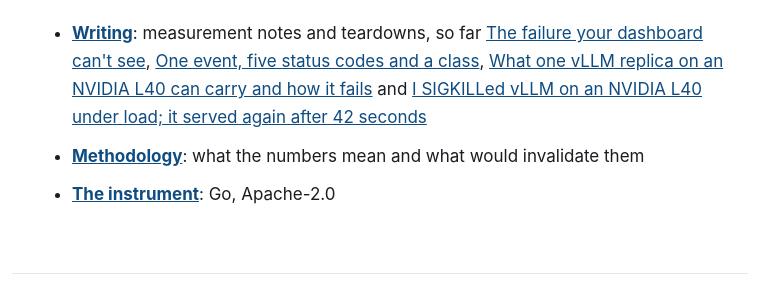
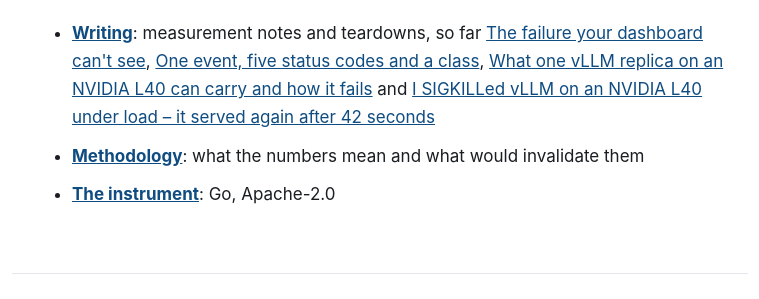
Before and after one commit to percentes/percentes.github.io, a Jekyll site: the page built from index.md, in a window 1280 px wide. Shown: the part 775-1074 px from the top of the page, without its empty margins (260-1019 px from the left). Built offline with Jekyll 4.4.1, drawn with Linux system fonts in a browser that asks for light colours; our own code applies the rules of GitHub Pages for plain Markdown files.

```diff
--- a/index.md
+++ b/index.md
@@ -32,6 +32,6 @@ source, and the methodology was pre-registered before any measurement
 data was collected. A number is published only with the commit and
 configuration that produced it.
 
-- **[Writing](/writing/)**: measurement notes and teardowns, so far [The failure your dashboard can't see](/writing/2026/the-failure-your-dashboard-cannot-see/), [One event, five status codes and a class](/writing/2026/one-event-five-status-codes-and-a-class/), [What one vLLM replica on an NVIDIA L40 can carry and how it fails](/writing/2026/calibrating-one-l40-configuration/) and [I SIGKILLed vLLM on an NVIDIA L40 under load; it served again after 42 seconds](/writing/2026/i-sigkilled-vllm-on-an-l40-under-load-it-served-again-after-42-seconds/)
+- **[Writing](/writing/)**: measurement notes and teardowns, so far [The failure your dashboard can't see](/writing/2026/the-failure-your-dashboard-cannot-see/), [One event, five status codes and a class](/writing/2026/one-event-five-status-codes-and-a-class/), [What one vLLM replica on an NVIDIA L40 can carry and how it fails](/writing/2026/calibrating-one-l40-configuration/) and [I SIGKILLed vLLM on an NVIDIA L40 under load – it served again after 42 seconds](/writing/2026/i-sigkilled-vllm-on-an-l40-under-load-it-served-again-after-42-seconds/)
 - **[Methodology](/methodology/)**: what the numbers mean and what would invalidate them
 - **[The instrument](https://github.com/percentes/percentes)**: Go, Apache-2.0
```
Also changed, not shown: _posts/2026-10-04-i-sigkilled-vllm-on-an-l40-under-load-it-served-again-after-42-seconds.md (+1 -1 lines).
